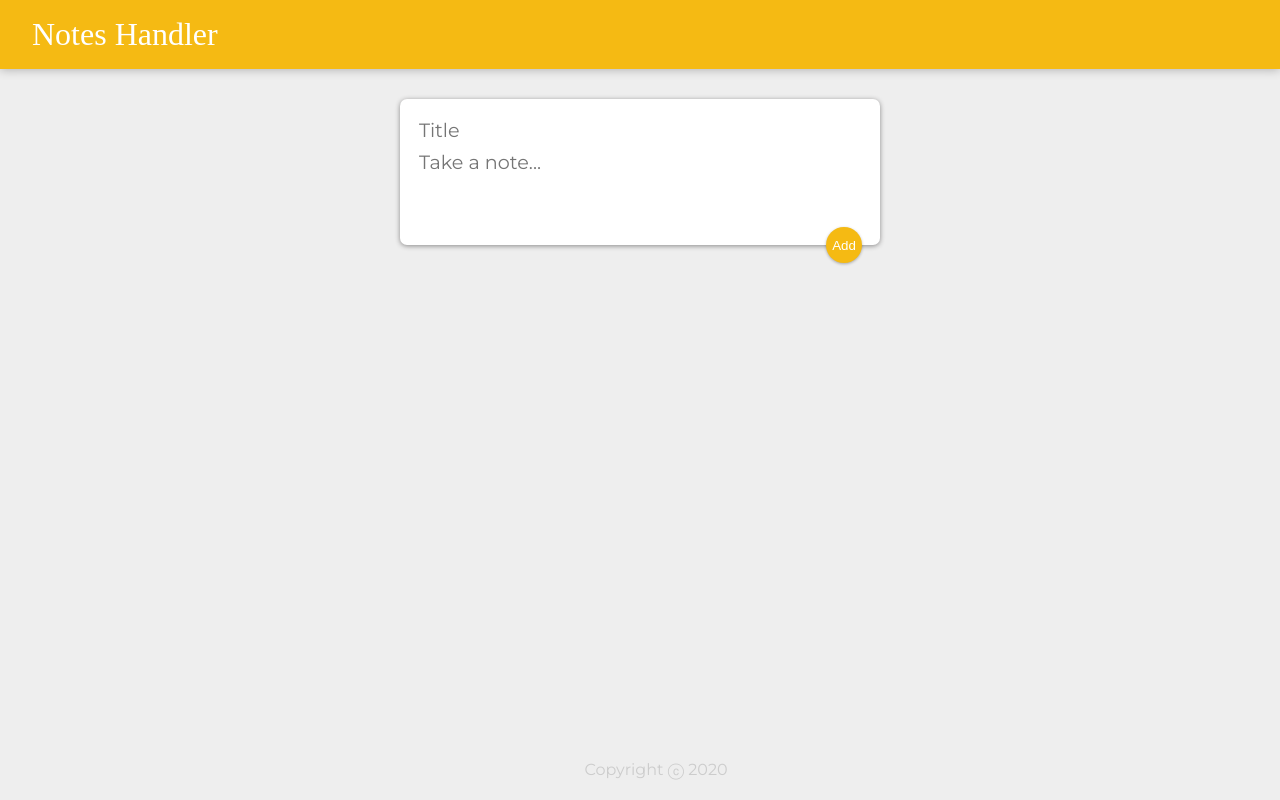
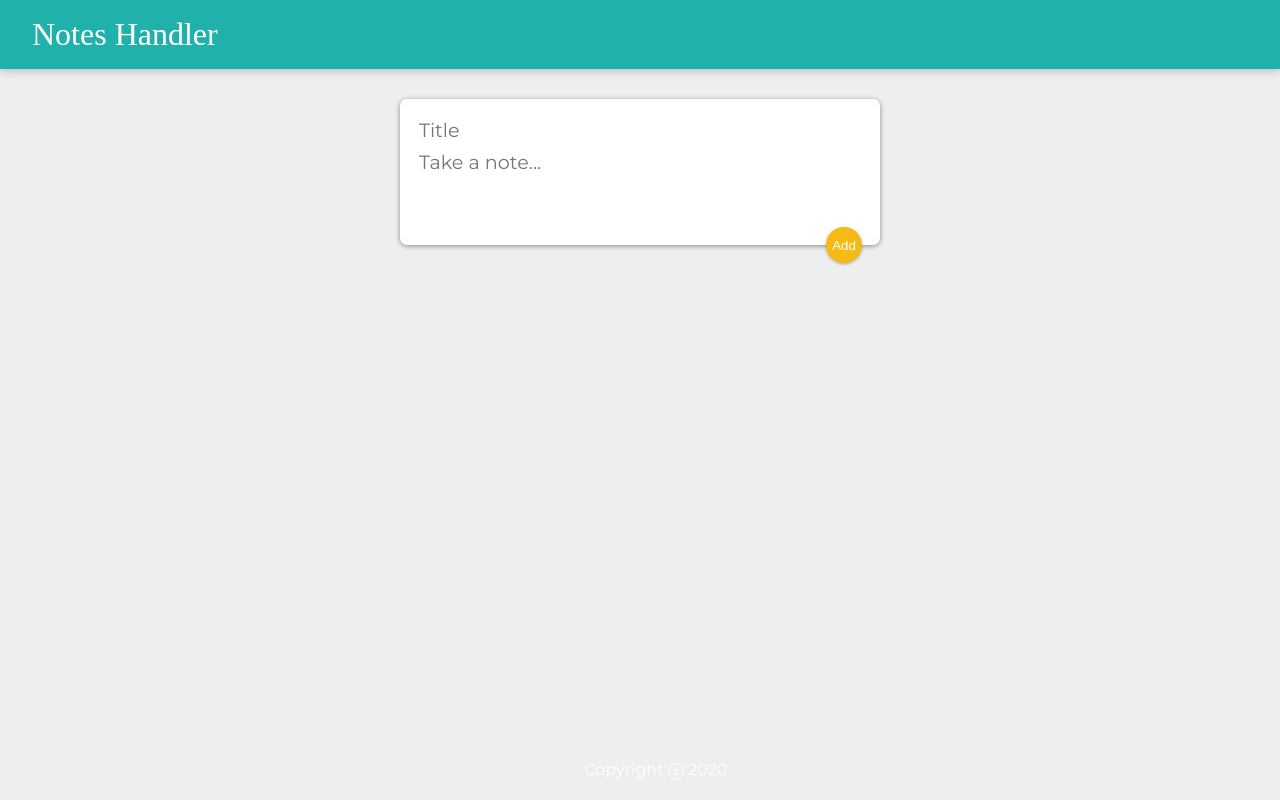
Before and after one commit to Kendrickbry/testing, a React (Create React App) app: page / in a window 1280 px wide. Built offline with nearby package versions, Linux system fonts and the light colour scheme; a web font is replaced by a local one.

Commit message:
colorchange

```diff
--- a/public/styles.css
+++ b/public/styles.css
@@ -12,7 +12,7 @@ body {
 }
 
 header {
-  background-color: #f5ba13;
+  background-color: #20B2AA;
   margin: auto -16px;
   padding: 16px 32px;
   box-shadow: 0 0 10px 0 rgba(0, 0, 0, 0.3);
@@ -33,7 +33,7 @@ footer {
 }
 
 footer p {
-  color: #ccc;
+  color:white;
 }
 .note {
   background: #fff;
```
Also changed, not shown: 1 other file (tests, documents, lock files or other folders).
